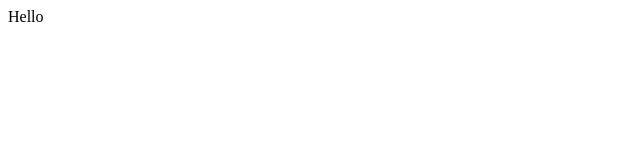
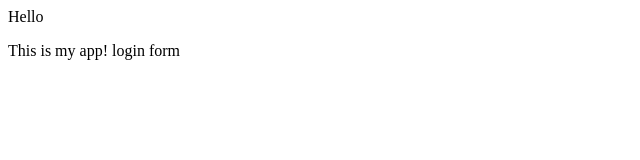
Before and after one commit to joshpanga/csp-exercises1, a plain HTML site: page index.html in a window 1280 px wide. Shown: the whole page, without its empty margins (0-640 px from the left). Drawn offline with Linux system fonts and the light colour scheme.

Commit message:
login form

```diff
--- a/index.html
+++ b/index.html
@@ -1,6 +1,9 @@
 <html>
 <p>Hello</p>
 
-
+<body>
+This is my app!
+login form
+</body>
 
 </html>
```
Also changed, not shown: login.html (added).
